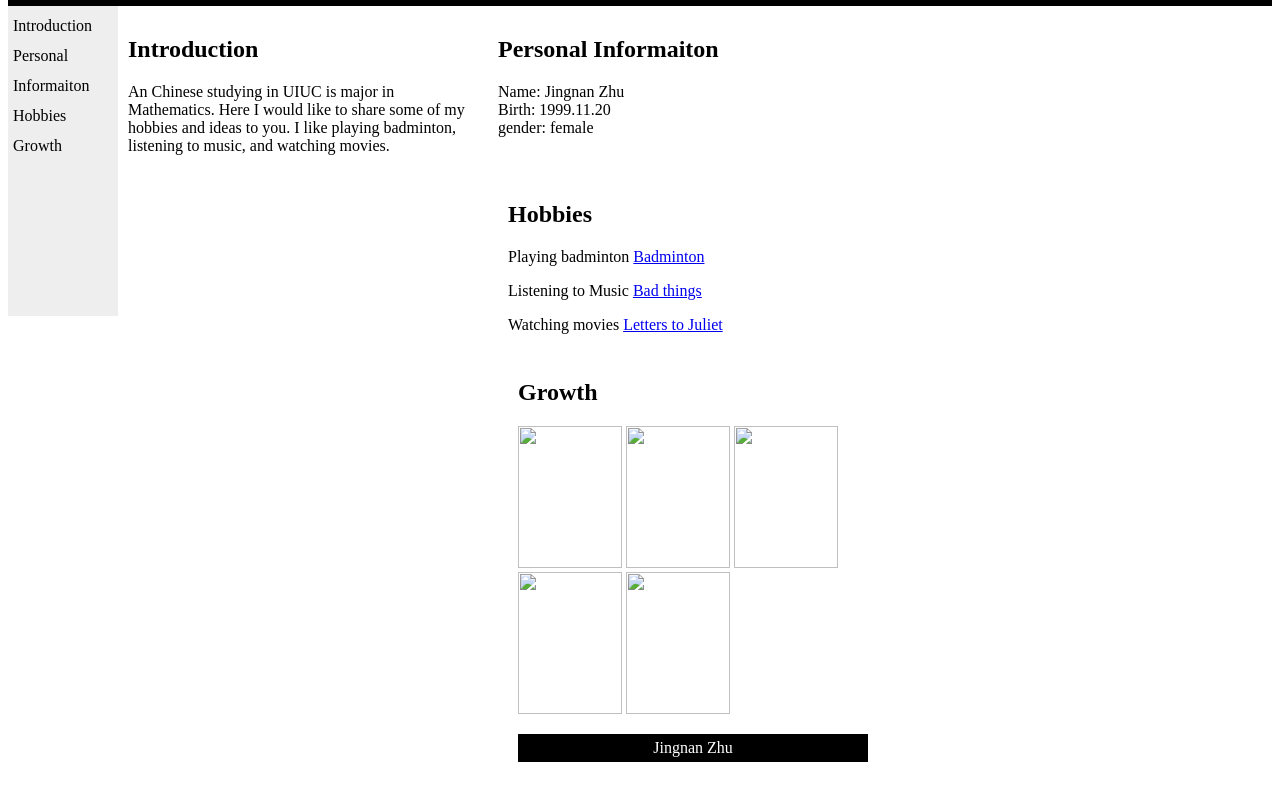
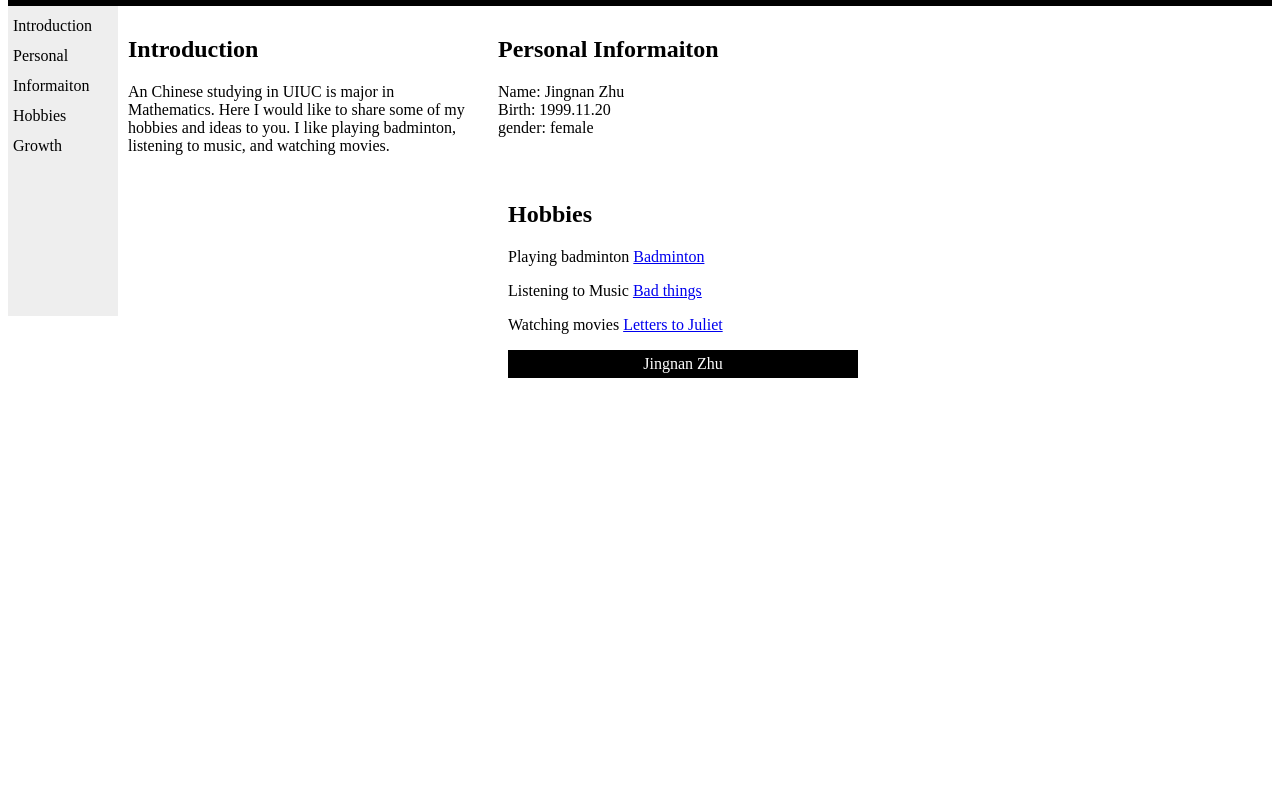
Before and after one commit to jingnan5/jingnan5, a plain HTML site: page index.html in a window 1280 px wide. Shown: the part 92-884 px from the top of the page. After the commit the page ends 800 px from the top, so only its background shows below. Drawn offline with Linux system fonts and the light colour scheme.

Commit message:
Update index.html

```diff
--- a/index.html
+++ b/index.html
@@ -63,13 +63,7 @@ An Chinese studying in UIUC is major in Mathematics. Here I would like to share
 <p>Listening to Music <a href="https://www.youtube.com/watch?v=QpbQ4I3Eidg">  Bad things</a>
 <p>Watching movies <a href="https://www.youtube.com/watch?v=hBZzC-iVCTo"> Letters to Juliet</a>
 
-<div id="section">
-<h2>Growth</h2>
-<p><img src="IMG_1217.JPG" width="104"height="142"/>
-<img src="IMG_1220.JPG" width="104"height="142"/>
-<img src="IMG_1219 2.JPG" width="104"height="142"/>
-<img src="IMG_0207 2.JPG" width="104"height="142"/>
-<img src="FullSizeRender 2.jpg" width="104"height="142"/>
+
 
 <div id="footer">
 Jingnan Zhu
```
